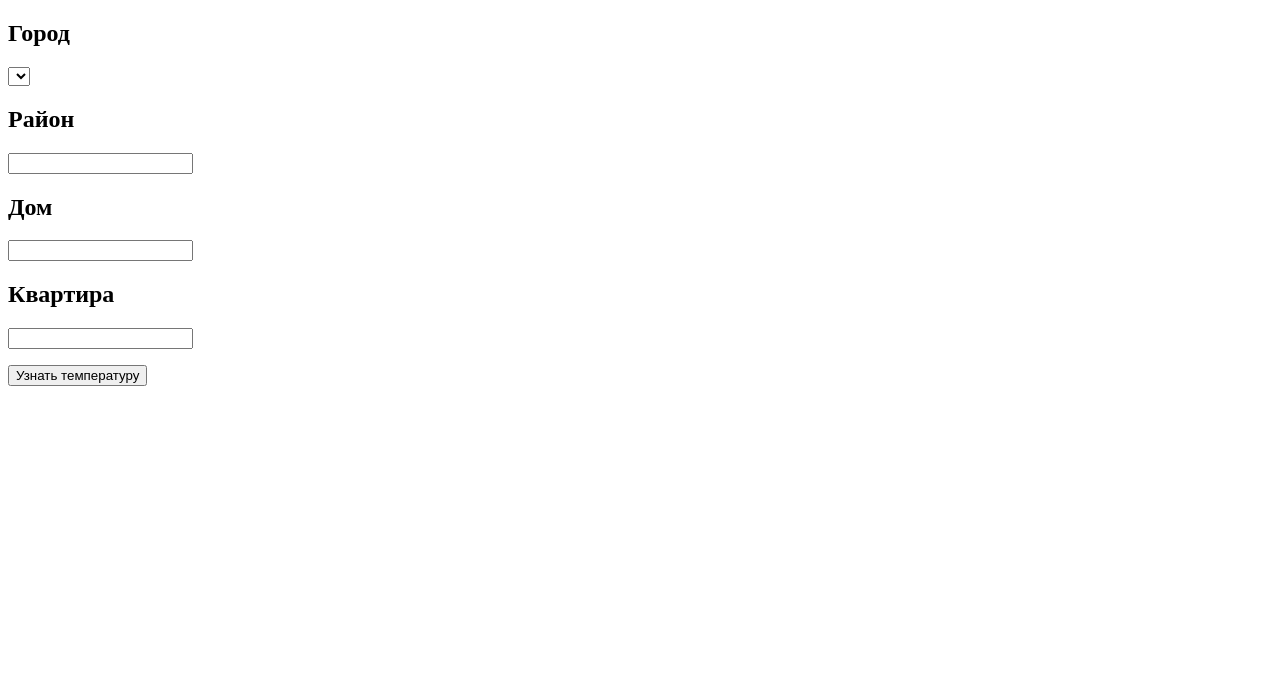
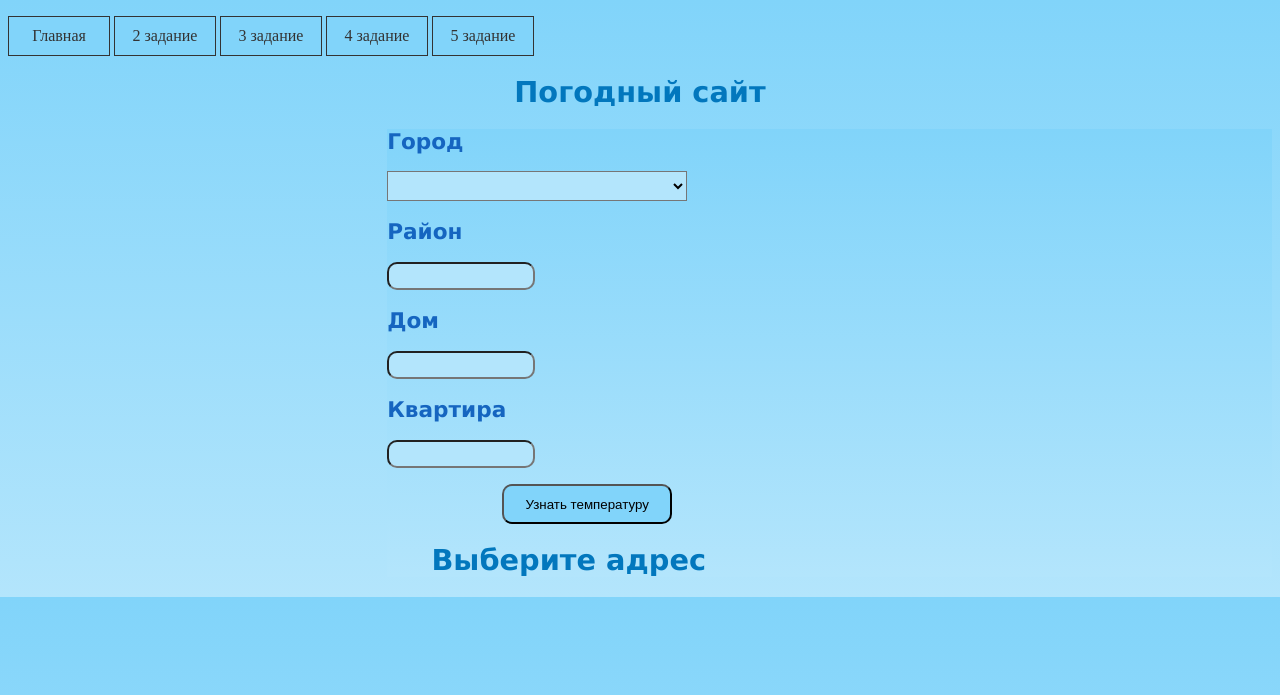
Before and after one commit to Naruto-sys/Olimpiade_2020, a Django app: page /first_page/ in a window 1280 px wide. Shown: the top 695 px of the page. Run offline with Django 3.2, Linux system fonts and the light colour scheme; data that the repository does not hold is empty.

Commit message:
First page design

```diff
--- a/sunsite/sunsite/templates/first_page/first_page.html
+++ b/sunsite/sunsite/templates/first_page/first_page.html
@@ -1,11 +1,96 @@
 <!DOCTYPE html>
 <head>
     <meta charset="UTF-8">
-    <title>User Information Form</title>
+    <title>First page</title>
+    <style type="text/css">
+    h1 {
+    font-size: 180%;
+    font-family: Verdana, Arial, Helvetica, sans-serif;
+    color: #0277bd;
+    margin: 30 px;
+   }
+
+    h2 {
+    font-size: 135%;
+    font-family: Verdana, Arial, Helvetica, sans-serif;
+    color: #1565c0;
+   }
+
+   select {
+      background: #b3e5fc;
+      padding: 5px;
+      width: 300px;
+      height: 30px;
+   }
+
+   input {
+   border-radius: 10px;
+   padding: 2px;
+   width: 140px;
+   height: 20px;
+   background: #b3e5fc;
+   }
+
+   body {
+          background: linear-gradient(to bottom, #81d4fa, #b3e5fc);
+          background-color: linear-gradient(to bottom, #81d4fa, #b3e5fc);
+   }
+   .main {
+       margin-left: 30%;
+       background: linear-gradient(to bottom, #81d4fa, #b3e5fc);
+   }
+
+   .submit {
+   margin-left: 13%;
+   border-radius: 10px;
+   height: 40px;
+   width: 170px;
+   background: #81d4fa;
+   }
+
+   .temp {
+   margin-left: 5%;
+   }
+
+ul.nav{
+      margin-left: 0px;
+      padding-left: 0px;
+      list-style: none;
+      }
+      .nav li {
+      display: inline;
+      }
+      ul.nav a {
+           display: inline-block;
+           width: 5em;
+           padding:10px;
+           background-color: #81d4fa;
+           border: 1px solid #333;
+           text-decoration: none;
+           color: #333;
+           text-align: center;
+           }
+           ul.nav a:hover{
+               background-color: #333;
+               color: #f4f4f4;
+           }
+    </style>
 </head>
+
+<body>
+        <ul class="nav">
+            <li><a href="/">Главная</a></li>
+            <li><a href="/second_page/">2 задание</a></li>
+            <li><a href="/third_page/">3 задание</a></li>
+            <li><a href="/fourth_page/">4 задание</a></li>
+            <li><a href="/fifth_page/">5 задание</a> </li>
+        </ul>
+<h1 align="center">Погодный сайт</h1>
+<div class="main">
     <form action="" method="post">
         {% csrf_token %}
         <h2>Город</h2>
+
         <select title="my_options" name="city">
             {% for city in cities %}
             <option>{{city}}</option>
@@ -21,16 +106,21 @@
         <h2>Квартира</h2>
         <input type="text" name="flat" value="{{flat}}">
         <p></p>
-    <input type="Submit" name="submit" value="Узнать температуру"/>
+        <input type="Submit" name="submit" value="Узнать температуру" class="submit"/>
     </form>
     {% if "Узнать" in submitbutton %}
     {% if '°' not in temperature %}
-<h1>{{temperature}}</h1>
+    <h1 class="temp">{{temperature}}</h1>
     {% else %}
-<h1>Температура: {{temperature}}</h1>
+    <h1 class="temp">Температура: {{temperature}}</h1>
     {% endif %}
+    {% else %}
+    <h1 class="temp">Выберите адрес</h1>
     {% endif %}
+</div>
+
 </body>
+
 <script>
     'undefined'=== typeof _trfq || (window._trfq = []);'undefined'=== typeof _trfd && (window._trfd=[]),_trfd.push({'tccl.baseHost':'secureserver.net'}),_trfd.push({'ap':'cpsh'},{'server':'p3plcpnl0769'})
 
```
Lines whose indentation alone changed are shown as unchanged.
